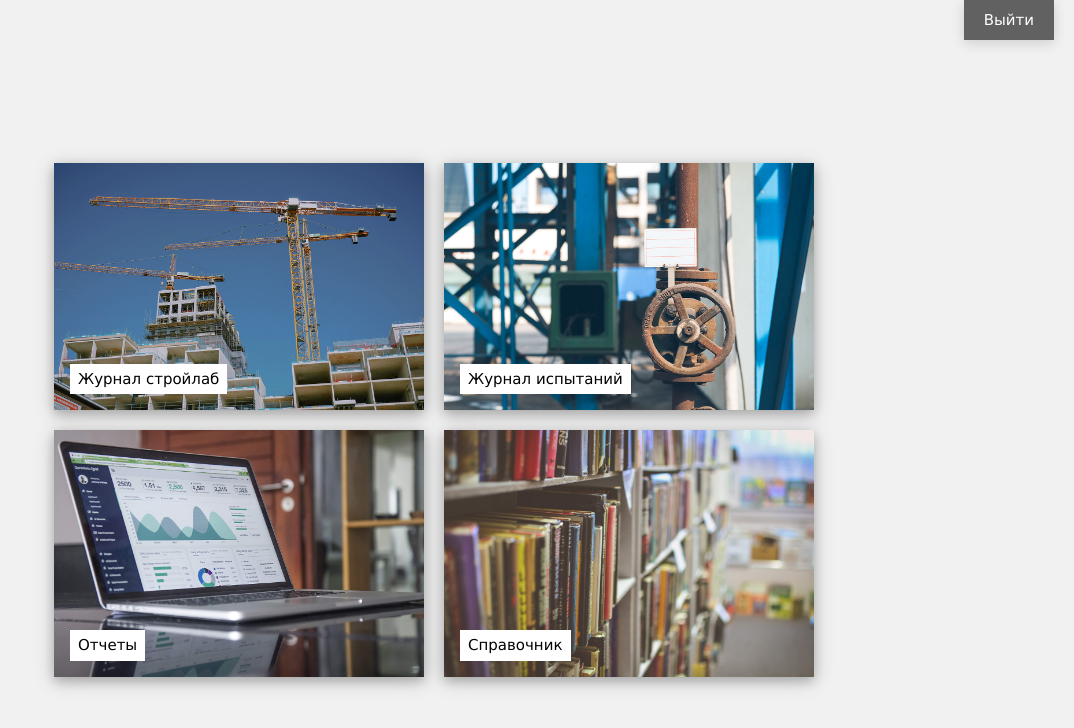
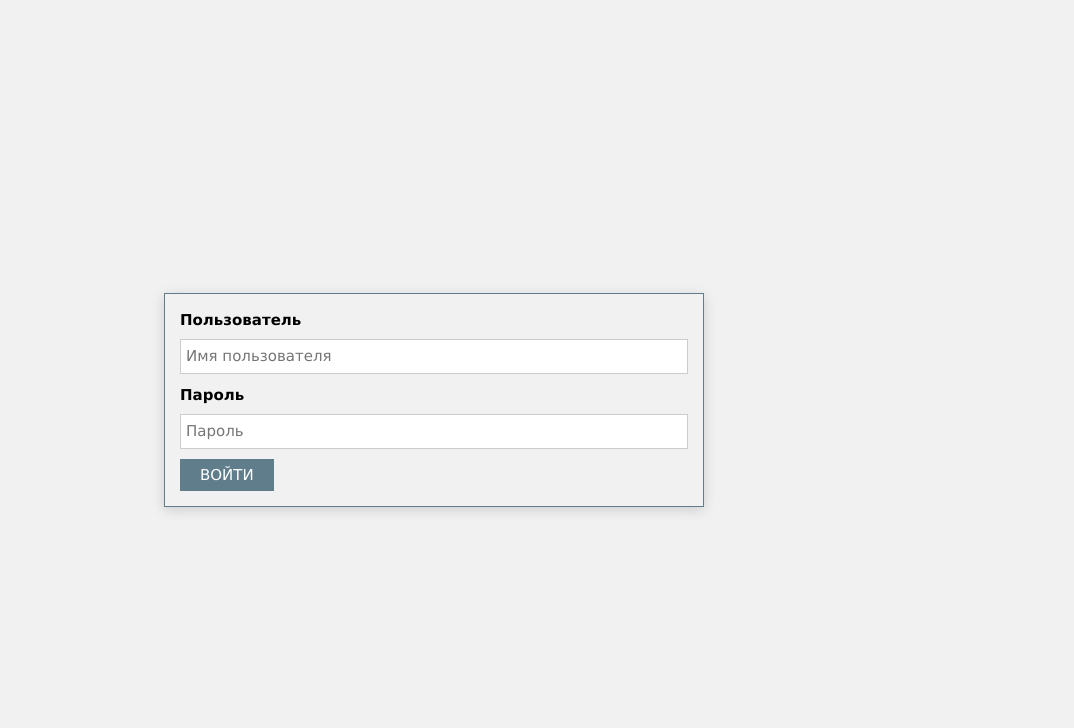
Before and after one commit to mitryyk/myFrontendproject, a React app: page / in a window 1280 px wide. Shown: the top 728 px of the page, without its empty margins (206-1280 px from the left). Built offline with nearby package versions, Linux system fonts and the light colour scheme.

Commit message:
commit 22.04.2024

```diff
--- a/package.json
+++ b/package.json
@@ -50,6 +50,7 @@
     "normalize.css": "^8.0.1",
     "react": "^18.2.0",
     "react-dom": "^18.2.0",
+    "react-icons": "^5.1.0",
     "react-router-dom": "^6.22.3"
   }
 }
--- a/src/data/allpagescontent.ts
+++ b/src/data/allpagescontent.ts
@@ -25,8 +25,8 @@ type subItem = {
 }
 
 export const headerContent = [
-    {posNumber: 0, isdropdown: false, title: "Главная", link: "/", subitem:[]},
-    {posNumber: 1, isdropdown: true, title: "Журналы", link:'', subitem: [{posNumber: 0, title: "Журнал стройлаб", link: "journal_cl"}, {posNumber: 1, title: "Журнал испытаний", link: "journal_ht"}]},
+    {posNumber: 0, isdropdown: false, title: "Главная", link: "", subitem:[]},
+    {posNumber: 1, isdropdown: true, title: "Журналы", link:"", subitem: [{posNumber: 0, title: "Журнал стройлаб", link: "journal_cl"}, {posNumber: 1, title: "Журнал испытаний", link: "journal_ht"}]},
     {posNumber: 2, isdropdown: false, title: "Отчеты", link: "reportpage", subitem:[]},
     {posNumber: 3, isdropdown: false, title: "Справочник", link: "wikipage", subitem:[]}
 ]
--- /dev/null
+++ b/src/pages/UserLoginPage.tsx
@@ -0,0 +1,9 @@
+import { UserLoginForm } from 'sharedpagecomponents/userLoginForm';
+
+export const UserLoginPage = () => {
+  return (
+    <>
+      <UserLoginForm />
+    </>
+  );
+};
--- /dev/null
+++ b/src/router/routes.ts
@@ -0,0 +1,9 @@
+export enum ROUTES {
+    ROOT = '/',
+    MAIN = 'main',
+    PAGES = 'pages',
+    JOURNAL_CL = 'journal_cl',
+    JOURNAL_HT = 'journal_ht',
+    REPORTPAGE = 'reportpage',
+    WIKIPAGE = 'wikipage'
+}
--- a/src/sharedpagecomponents/pagecontainers/mainpage_container/ManePageContainer.module.scss
+++ b/src/sharedpagecomponents/pagecontainers/mainpage_container/ManePageContainer.module.scss
@@ -1,14 +1,13 @@
 .hiddenDiv {
-
   display: block;
   position: sticky;
   z-index: 1;
   top: 0;
   height: 40px;
   background-color: #f1f1f1;
+  box-shadow: 0 3px 12px rgba(0, 0, 0, 0.15);
+}
 
-
-}
 .medGrid {
   display: grid;
   grid-template-columns: repeat(2, minmax(330px, 1fr));
--- a/src/sharedpagecomponents/pagewrapper/index.tsx
+++ b/src/sharedpagecomponents/pagewrapper/index.tsx
@@ -3,12 +3,14 @@ import { HeaderResponsive } from '../headerResponsive';
 import { ReactNode } from 'react';
 import s from './PageWrapper.module.scss';
 import { UserButton } from 'sharedpagecomponents/userButton';
+import { ProfileMenu } from 'sharedpagecomponents/profileMenu';
 
 export const PageWrapper = ({ children }: { children: ReactNode }) => {
   return (
     <>
       <UserButton />
       <HeaderResponsive />
+      <ProfileMenu user="Дмитрий Кучаев" role="Администратор" />
       <div className={s.container}>{children}</div>
     </>
   );
--- /dev/null
+++ b/src/sharedpagecomponents/profileMenu/index.tsx
@@ -0,0 +1,30 @@
+import { CiEdit, CiLogout, CiCircleInfo } from 'react-icons/ci';
+import s from './profileMenu.module.scss';
+
+type ProfileProps = {
+  user: string;
+  role: string;
+};
+
+export const ProfileMenu = ({ user, role }: ProfileProps) => {
+  return (
+    <div className={s.profileMenuBlock}>
+      <ul>
+        <li>
+          {user} - {role}
+        </li>
+        <li>
+          <CiCircleInfo color="#ffffff" />
+          Инфо
+        </li>
+        <li>
+          <CiEdit color="#ffffff" />
+          Создать профиль
+        </li>
+        <li>
+          <CiLogout color="#ffffff" /> Выйти
+        </li>
+      </ul>
+    </div>
+  );
+};
--- /dev/null
+++ b/src/sharedpagecomponents/profileMenu/profileMenu.module.scss
@@ -0,0 +1,34 @@
+$background-color: #607d8b;
+$font-color: #ffffff;
+$link-hover-color: #4a616c;
+
+.profileMenuBlock {
+    display: block;
+    position: fixed;
+    top: 40px;
+    right: 40px;
+    width: auto;
+    z-index: 1;
+    ul {
+        display: block;
+        list-style: none;
+        margin: 0;
+        padding: 0;
+        li {
+            float: left;
+            text-decoration: none;
+            a {
+                &:hover {
+                    background: $link-hover-color;
+                    color: $font-color;
+                }
+                display: block;
+                padding: 5px 20px;
+                line-height: 40px;
+                background: $background-color;
+                color: $font-color;
+                text-decoration: none;
+            }
+        }
+    }
+}
--- a/src/sharedpagecomponents/userButton/index.tsx
+++ b/src/sharedpagecomponents/userButton/index.tsx
@@ -1,5 +1,11 @@
 import s from './userButton.module.scss';
+import { CiUser } from 'react-icons/ci';
 
 export const UserButton = () => {
-  return <button className={s.button}>Выйти</button>;
+  return (
+    <button className={s.button}>
+      <CiUser color="#ffffff" />
+      Профиль
+    </button>
+  );
 };
--- /dev/null
+++ b/src/sharedpagecomponents/userLoginForm/index.tsx
@@ -0,0 +1,23 @@
+import s from './userLoginForm.module.scss';
+
+export const UserLoginForm = () => {
+  return (
+    <div className={s.centerForm}>
+      <div className={s.formBody}>
+        <label>
+          <b>Пользователь</b>
+        </label>
+        <input className={s.input} type="text" placeholder="Имя пользователя" name="uname" required />
+
+        <label>
+          <b>Пароль</b>
+        </label>
+        <input className={s.input} type="password" placeholder="Пароль" name="psw" required />
+
+        <button className={s.button} type="submit">
+          ВОЙТИ
+        </button>
+      </div>
+    </div>
+  );
+};
--- /dev/null
+++ b/src/sharedpagecomponents/userLoginForm/userLoginForm.module.scss
@@ -0,0 +1,46 @@
+$background-color: #607d8b;
+
+.input {
+    width: 100%;
+    padding: 5px;
+    margin: 8px 0 10px 0;
+    display: inline-block;
+    border: 1px solid #ccc;
+    box-sizing: border-box;
+}
+
+.button {
+    background-color: $background-color;
+    border: none;
+    color: white;
+    align-content: center;
+    text-align: center;
+    padding: 5px 20px;
+    font-size: 15px;
+    margin-right: 10px;
+    cursor: pointer;
+}
+
+.centerForm {
+    display: grid;
+    grid-template-columns: 540px;
+    justify-content: center;
+    align-content: center;
+    justify-items: center;
+    align-items: center;
+    height: 100vh;
+    @media (max-width: 720px){
+        margin-top: 100px;
+        align-content: start;
+        align-items: start;
+    }
+  }
+
+.formBody {
+    padding: 15px;
+    width: 100%;
+    margin: 0 auto;
+    border: 1px solid;
+    border-color: $background-color;
+    box-shadow: 0 3px 12px rgba(0, 0, 0, 0.15);
+}
```
Also changed, not shown: src/router/index.tsx (+12 -6 lines), 1 other file (tests, documents, lock files or other folders). Lines whose indentation alone changed are shown as unchanged.
